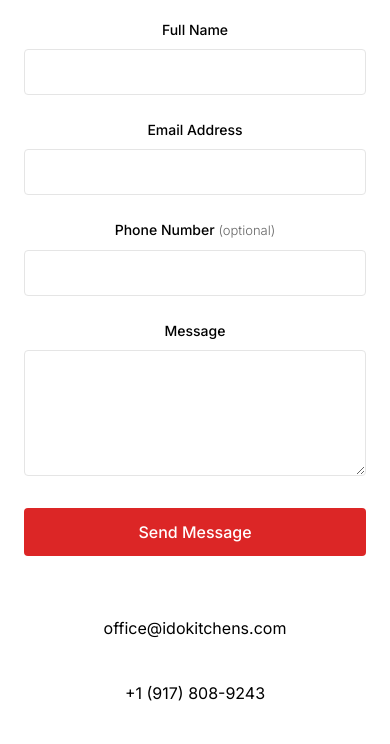
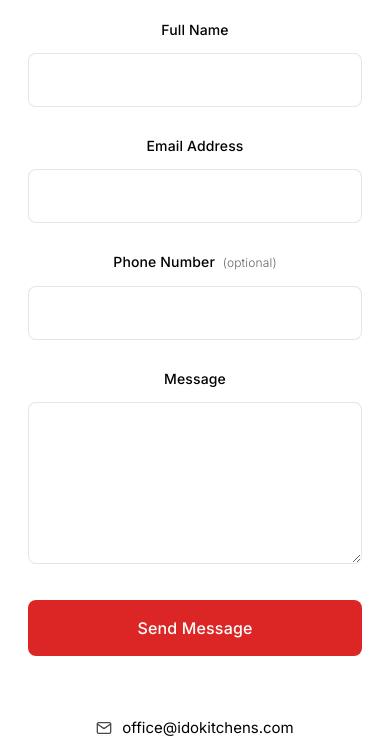
Before and after one commit to arontybergat-png/idokitchens.com, a plain HTML site: page index.html in a window 390 px wide. Shown: the part 4130-4874 px from the top of the page. Drawn offline with Linux system fonts and the light colour scheme.

Commit message:
Update index.html

```diff
--- a/index.html
+++ b/index.html
@@ -590,24 +590,35 @@ section {
         }
 
         .contact-links {
-    display: flex;
+            display: flex;
             justify-content: center;
-    gap: 40px;
+            gap: 48px;
             flex-wrap: wrap;
+            margin-top: 20px;
         }
 
         .contact-link {
-            font-size: 16px;
+            font-size: 15px;
             color: var(--black);
-    text-decoration: none;
+            text-decoration: none;
             transition: color 0.3s ease;
             display: inline-flex;
             align-items: center;
-            gap: 8px;
+            gap: 10px;
         }
 
         .contact-link:hover {
             color: var(--red);
+        }
+
+        .contact-link:hover .contact-icon,
+        .contact-link:hover .whatsapp-icon {
+            opacity: 1;
+        }
+
+        .contact-icon {
+            opacity: 0.7;
+            flex-shrink: 0;
         }
 
         .whatsapp-icon {
@@ -618,11 +629,16 @@ section {
         /* Contact Form */
         .contact-form {
             max-width: 600px;
-            margin: 0 auto 60px;
+            margin: 0 auto 80px;
+            padding: 0;
         }
 
         .form-group {
-            margin-bottom: 24px;
+            margin-bottom: 32px;
+        }
+
+        .form-group:last-of-type {
+            margin-bottom: 36px;
         }
 
         .form-group label {
@@ -630,83 +646,112 @@ section {
             font-size: 14px;
             font-weight: 500;
             color: var(--black);
-            margin-bottom: 8px;
+            margin-bottom: 12px;
+            letter-spacing: 0.01em;
         }
 
         .form-group .optional {
             font-weight: 300;
             color: var(--gray);
-            font-size: 13px;
+            font-size: 12px;
+            margin-left: 4px;
         }
 
         .form-group input,
         .form-group textarea {
             width: 100%;
-            padding: 12px 16px;
+            padding: 16px 20px;
             font-size: 16px;
             font-family: inherit;
             color: var(--black);
             background: var(--white);
-            border: 1px solid var(--border);
-            border-radius: 4px;
-            transition: border-color 0.3s ease, box-shadow 0.3s ease;
+            border: 1.5px solid rgba(0, 0, 0, 0.1);
+            border-radius: 8px;
+            transition: all 0.3s ease;
             -webkit-appearance: none;
             appearance: none;
+            box-sizing: border-box;
+        }
+
+        .form-group input::placeholder,
+        .form-group textarea::placeholder {
+            color: rgba(0, 0, 0, 0.4);
+            opacity: 1;
+        }
+
+        .form-group input:hover,
+        .form-group textarea:hover {
+            border-color: rgba(0, 0, 0, 0.2);
         }
 
         .form-group input:focus,
         .form-group textarea:focus {
             outline: none;
             border-color: var(--red);
-            box-shadow: 0 0 0 3px rgba(220, 38, 38, 0.1);
+            box-shadow: 0 0 0 4px rgba(220, 38, 38, 0.1);
+            background: #fafafa;
         }
 
         .form-group textarea {
             resize: vertical;
-            min-height: 120px;
+            min-height: 150px;
+            line-height: 1.6;
         }
 
         .form-submit {
             width: 100%;
-            padding: 14px 32px;
+            padding: 18px 32px;
             font-size: 16px;
             font-weight: 500;
             font-family: inherit;
+            letter-spacing: 0.01em;
             color: var(--white);
             background: var(--red);
             border: none;
-            border-radius: 4px;
+            border-radius: 8px;
             cursor: pointer;
-            transition: background-color 0.3s ease;
+            transition: all 0.3s ease;
+            -webkit-tap-highlight-color: transparent;
+            min-height: 52px;
         }
 
         .form-submit:hover {
             background: #b91c1c;
+            transform: translateY(-2px);
+            box-shadow: 0 4px 12px rgba(220, 38, 38, 0.3);
         }
 
         .form-submit:active {
-            transform: translateY(1px);
+            transform: translateY(0);
+            box-shadow: 0 2px 6px rgba(220, 38, 38, 0.2);
+        }
+
+        .form-submit:disabled {
+            opacity: 0.6;
+            cursor: not-allowed;
+            transform: none;
         }
 
         .form-message {
-            margin-top: 20px;
-            padding: 12px 16px;
-            border-radius: 4px;
+            margin-top: 24px;
+            padding: 16px 20px;
+            border-radius: 8px;
             font-size: 14px;
             text-align: center;
             display: none;
+            line-height: 1.5;
         }
 
         .form-message.success {
             display: block;
-            background: rgba(34, 197, 94, 0.1);
+            background: rgba(34, 197, 94, 0.08);
             color: #16a34a;
             border: 1px solid rgba(34, 197, 94, 0.2);
         }
 
         .form-message.error {
             display: block;
-            background: rgba(220, 38, 38, 0.1);
+            background: rgba(220, 38, 38, 0.08);
             color: var(--red);
             border: 1px solid rgba(220, 38, 38, 0.2);
         }
@@ -783,11 +828,43 @@ section {
 
     .contact-form {
         max-width: 100%;
+        margin: 0 auto 60px;
+        padding: 0 4px;
+    }
+
+    .form-group {
+        margin-bottom: 28px;
+    }
+
+    .form-group:last-of-type {
+        margin-bottom: 32px;
     }
 
     .form-group input,
     .form-group textarea {
         font-size: 16px;
+        padding: 16px 18px;
+        min-height: 52px;
+    }
+
+    .form-group textarea {
+        min-height: 140px;
+    }
+
+    .form-submit {
+        padding: 18px 24px;
+        font-size: 16px;
+        min-height: 56px;
+    }
+
+    .contact-links {
+        gap: 32px;
+        flex-direction: column;
+        align-items: center;
+    }
+
+    .contact-link {
+        font-size: 15px;
     }
 }
     </style>
@@ -905,8 +982,19 @@ section {
             </form>
 
             <div class="contact-links">
-                <a href="mailto:office@idokitchens.com" class="contact-link">office@idokitchens.com</a>
-                <a href="tel:+19178089243" class="contact-link">+1 (917) 808-9243</a>
+                <a href="mailto:office@idokitchens.com" class="contact-link">
+                    <svg class="contact-icon" width="16" height="16" viewBox="0 0 24 24" fill="none" stroke="currentColor" stroke-width="2" stroke-linecap="round" stroke-linejoin="round" xmlns="http://www.w3.org/2000/svg">
+                        <path d="M4 4h16c1.1 0 2 .9 2 2v12c0 1.1-.9 2-2 2H4c-1.1 0-2-.9-2-2V6c0-1.1.9-2 2-2z"></path>
+                        <polyline points="22,6 12,13 2,6"></polyline>
+                    </svg>
+                    office@idokitchens.com
+                </a>
+                <a href="tel:+19178089243" class="contact-link">
+                    <svg class="contact-icon" width="16" height="16" viewBox="0 0 24 24" fill="none" stroke="currentColor" stroke-width="2" stroke-linecap="round" stroke-linejoin="round" xmlns="http://www.w3.org/2000/svg">
+                        <path d="M22 16.92v3a2 2 0 0 1-2.18 2 19.79 19.79 0 0 1-8.63-3.07 19.5 19.5 0 0 1-6-6 19.79 19.79 0 0 1-3.07-8.67A2 2 0 0 1 4.11 2h3a2 2 0 0 1 2 1.72 12.84 12.84 0 0 0 .7 2.81 2 2 0 0 1-.45 2.11L8.09 9.91a16 16 0 0 0 6 6l1.27-1.27a2 2 0 0 1 2.11-.45 12.84 12.84 0 0 0 2.81.7A2 2 0 0 1 22 16.92z"></path>
+                    </svg>
+                    +1 (917) 808-9243
+                </a>
                 <a href="https://wa.me/19178089243" class="contact-link" target="_blank" rel="noopener noreferrer">
                     <svg class="whatsapp-icon" width="16" height="16" viewBox="0 0 24 24" fill="currentColor" xmlns="http://www.w3.org/2000/svg">
                         <path d="M17.472 14.382c-.297-.149-1.758-.867-2.03-.967-.273-.099-.471-.148-.67.15-.197.297-.767.966-.94 1.164-.173.199-.347.223-.644.075-.297-.15-1.255-.463-2.39-1.475-.883-.788-1.48-1.761-1.653-2.059-.173-.297-.018-.458.13-.606.134-.133.298-.347.446-.52.149-.174.198-.298.298-.497.099-.198.05-.371-.025-.52-.075-.149-.669-1.612-.916-2.207-.242-.579-.487-.5-.669-.51-.173-.008-.371-.01-.57-.01-.198 0-.52.074-.792.372-.272.297-1.04 1.016-1.04 2.479 0 1.462 1.065 2.875 1.213 3.074.149.198 2.096 3.2 5.077 4.487.709.306 1.262.489 1.694.625.712.227 1.36.195 1.871.118.571-.085 1.758-.719 2.006-1.413.248-.694.248-1.289.173-1.413-.074-.124-.272-.198-.57-.347m-5.421 7.403h-.004a9.87 9.87 0 01-5.031-1.378l-.361-.214-3.741.982.998-3.648-.235-.374a9.86 9.86 0 01-1.51-5.26c.001-5.45 4.436-9.884 9.888-9.884 2.64 0 5.122 1.03 6.988 2.898a9.825 9.825 0 012.893 6.994c-.003 5.45-4.437 9.884-9.885 9.884m8.413-18.297A11.815 11.815 0 0012.05 0C5.495 0 .16 5.335.157 11.892c0 2.096.547 4.142 1.588 5.945L.057 24l6.305-1.654a11.882 11.882 0 005.683 1.448h.005c6.554 0 11.89-5.335 11.893-11.893a11.821 11.821 0 00-3.48-8.413Z"/>
```
